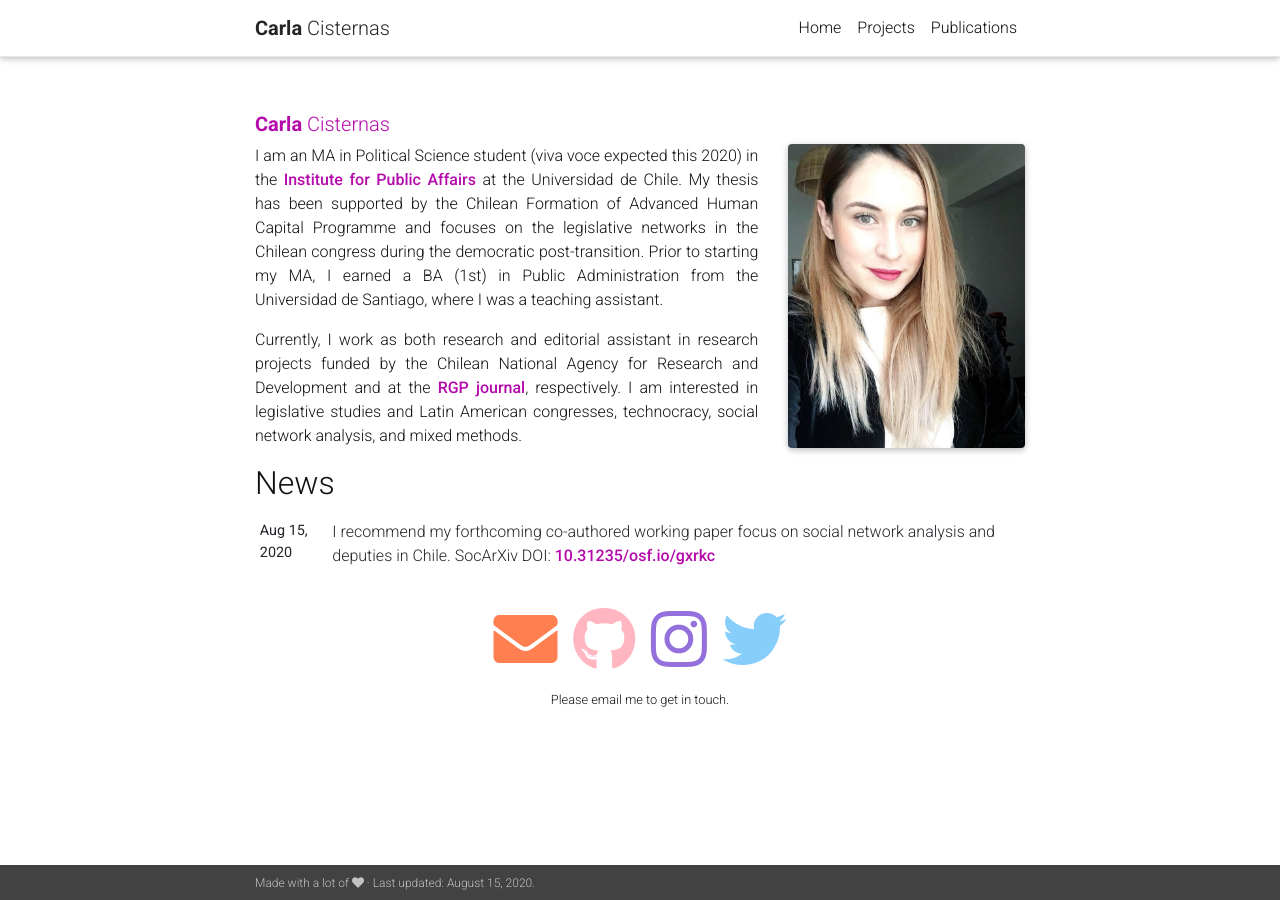
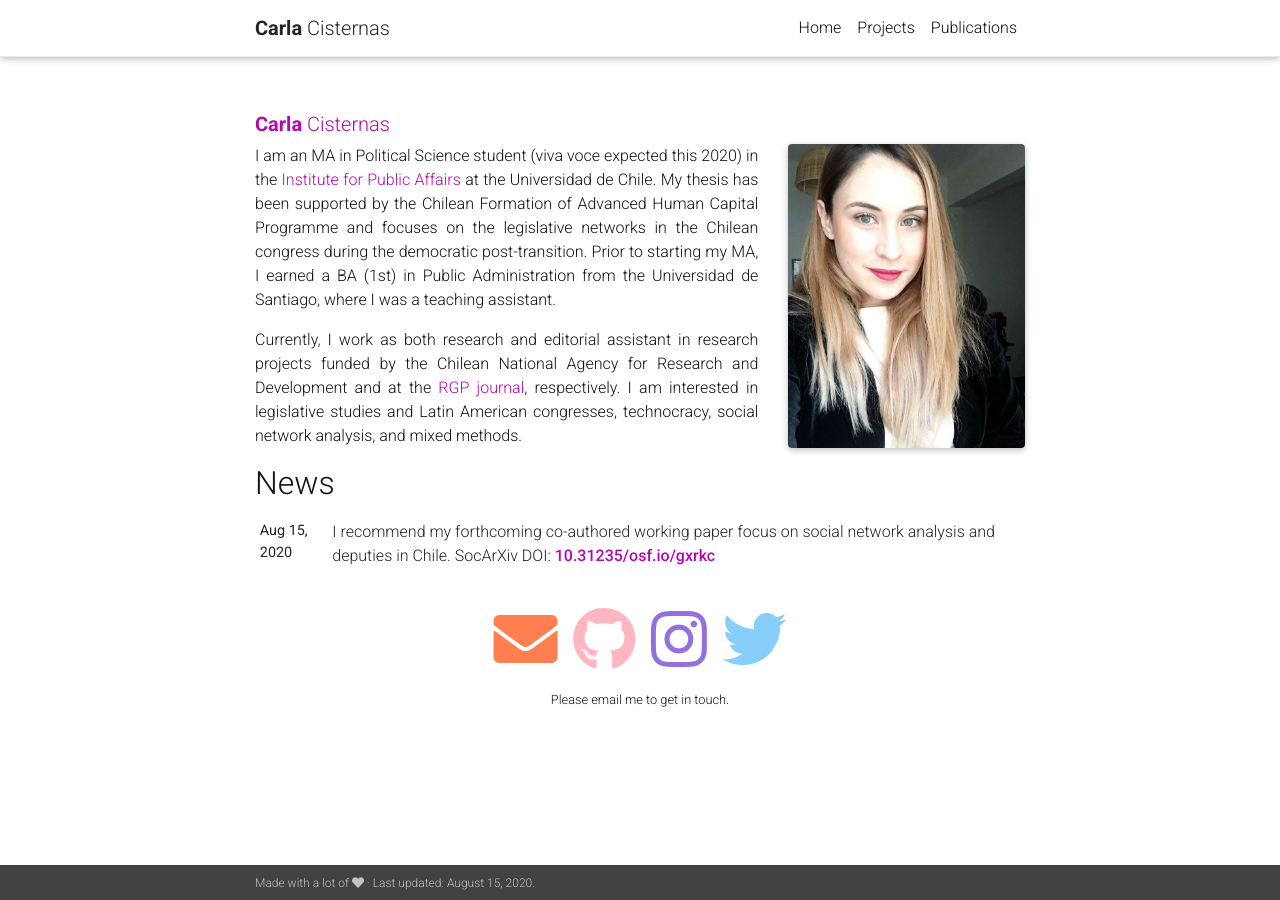
Before and after one commit to training-datalab/carlacisternas.com, a Jekyll site: the page built from _pages/about.md, in a window 1280 px wide. Built offline with Jekyll 4.4.1, drawn with Linux system fonts in a browser that asks for light colours; nearby versions of some CDN libraries; a style sheet for code colours, icons or effects is not loaded.

Commit message:
Update about.md

```diff
--- a/_pages/about.md
+++ b/_pages/about.md
@@ -16,6 +16,6 @@
 social: true
 ---
 
-<p align="justify">I am an MA in Political Science student (viva voce expected this 2020) in the <a href="http://www.inap.uchile.cl/" target="_blank"><strong>Institute for Public Affairs</strong></a> at the Universidad de Chile. My thesis has been supported by the Chilean Formation of Advanced Human Capital Programme and focuses on the legislative networks in the Chilean congress during the democratic post-transition. Prior to starting my MA, I earned a BA (1st) in Public Administration from the Universidad de Santiago, where I was a teaching assistant.</p>
+<p align="justify">I am an MA in Political Science student (viva voce expected this 2020) in the <a href="http://www.inap.uchile.cl/" target="_blank">Institute for Public Affairs</a> at the Universidad de Chile. My thesis has been supported by the Chilean Formation of Advanced Human Capital Programme and focuses on the legislative networks in the Chilean congress during the democratic post-transition. Prior to starting my MA, I earned a BA (1st) in Public Administration from the Universidad de Santiago, where I was a teaching assistant.</p>
 
-<p align="justify">Currently, I work as both research and editorial assistant in research projects funded by the Chilean National Agency for Research and Development and at the <a href="http://www.revistadegestionpublica.cl/index.php/rgp" target="_blank"><strong>RGP journal</strong></a>, respectively. I am interested in legislative studies and Latin American congresses, technocracy, social network analysis, and mixed methods.</p>
+<p align="justify">Currently, I work as both research and editorial assistant in research projects funded by the Chilean National Agency for Research and Development and at the <a href="http://www.revistadegestionpublica.cl/index.php/rgp" target="_blank">RGP journal</a>, respectively. I am interested in legislative studies and Latin American congresses, technocracy, social network analysis, and mixed methods.</p>
```
